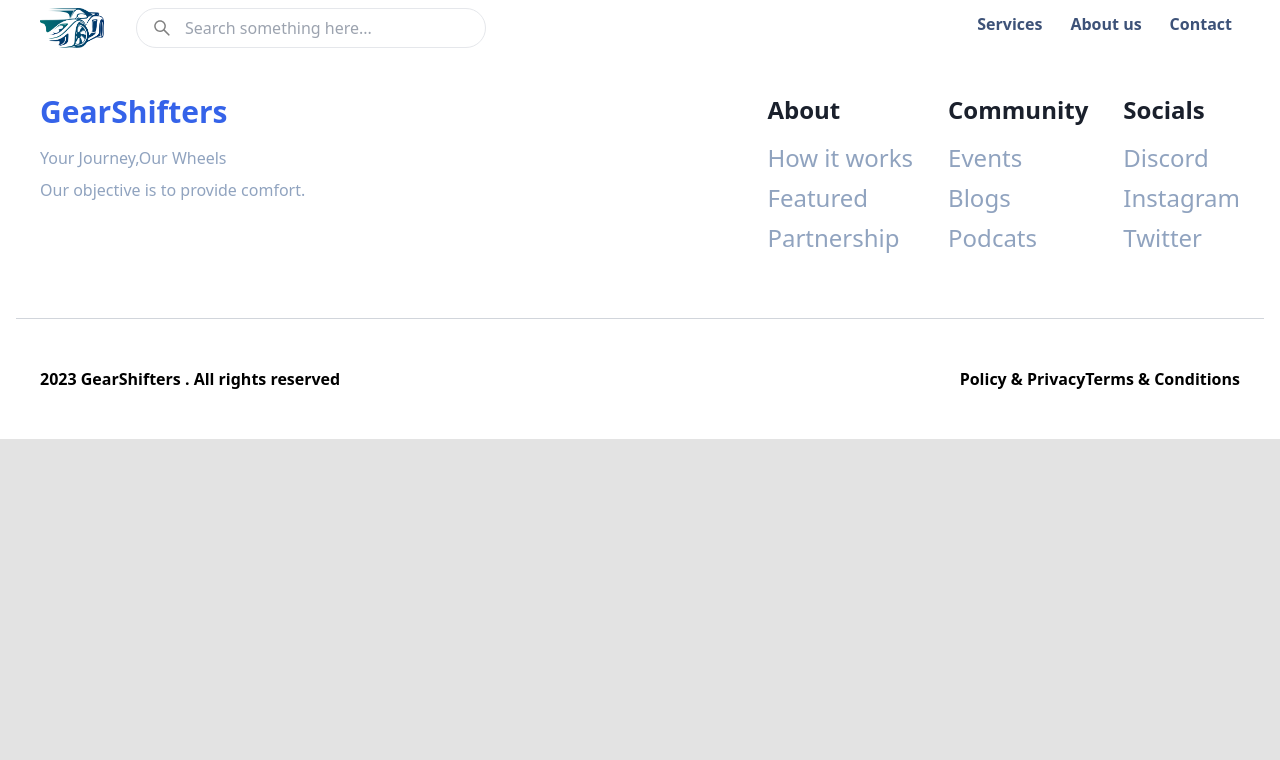
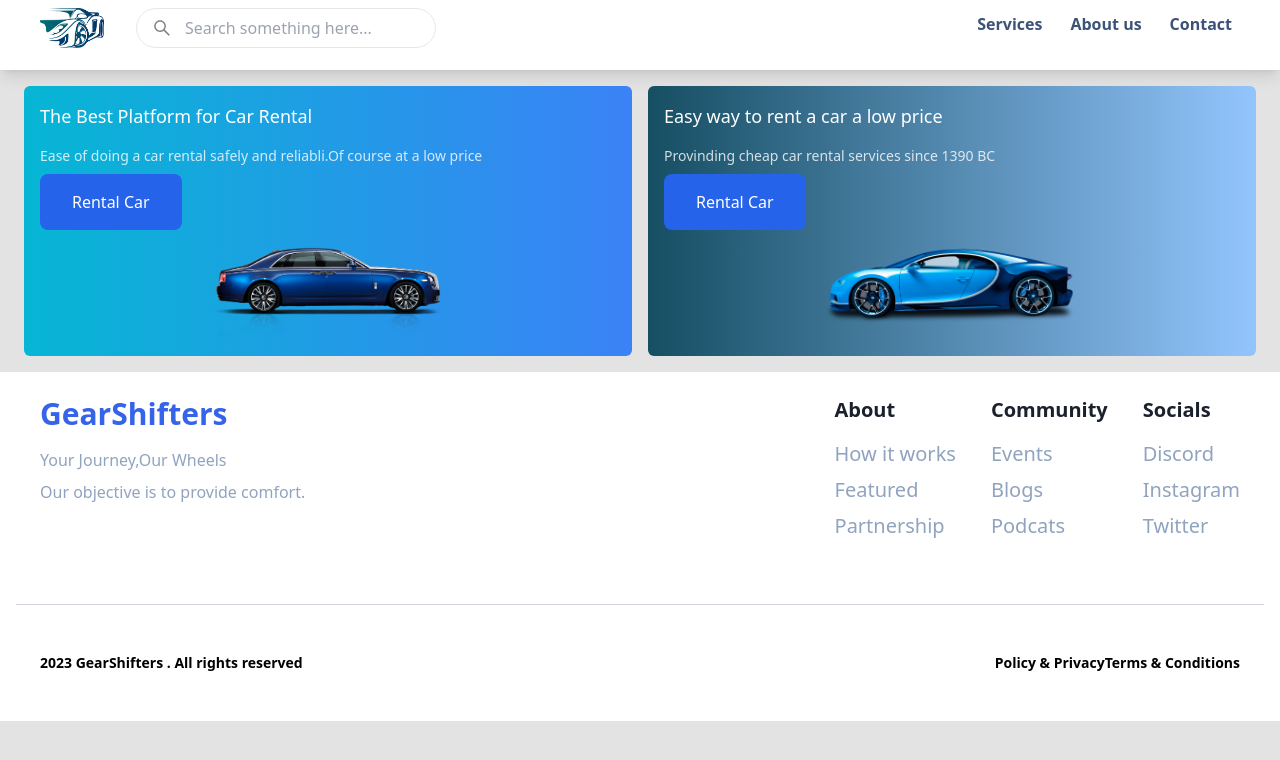
Before and after one commit to Sabir222/car-rental, a React (Vite) app: page / in a window 1280 px wide. Shown: the top 760 px of the page. Built offline with nearby package versions, Linux system fonts and the light colour scheme.

Commit message:
Adding Hero section

```diff
--- a/src/App.tsx
+++ b/src/App.tsx
@@ -1,9 +1,11 @@
 import Footer from "./Components/Footer";
+import Hero from "./Components/Hero";
 import Navbar from "./Components/Navbar";
 function App() {
   return (
     <>
       <Navbar />
+      <Hero />
       <Footer />
     </>
   );
--- /dev/null
+++ b/src/Components/CarCard.tsx
@@ -0,0 +1,7 @@
+const CarCard = () => {
+  return <div className="min-h-[100vh]">
+
+  </div>;
+};
+
+export default CarCard;
--- a/src/Components/Footer.tsx
+++ b/src/Components/Footer.tsx
@@ -12,7 +12,7 @@ const Footer = () => {
               Our objective is to provide comfort.
             </p>
           </div>
-          <div className="flex  text-2xl flex-wrap p-6">
+          <div className="flex flex-wrap p-6 text-xl">
             <div className="pr-[35px] pb-10 flex flex-col">
               <div className="font-bold pb-4 text-[#1A202C]">
                 <a href="/about">About</a>
@@ -35,13 +35,13 @@ const Footer = () => {
             </div>
           </div>
         </div>
-        <hr className="pb-6 border-t-1 border-gray-300 " />
+        <hr className="pb-6 border-gray-300 border-t-1 " />
 
-        <div className="p-6 flex flex-col font-semibold md:flex-row md:justify-between md:px-6">
+        <div className="flex flex-col p-6 text-sm font-semibold md:flex-row md:justify-between md:px-6">
           <div className="order-2 md:order-1">
             <p>2023 GearShifters . All rights reserved</p>
           </div>
-          <div className="order-1 md:order-2 flex justify-between pb-6">
+          <div className="flex justify-between order-1 pb-6 md:order-2">
             <p>Policy & Privacy</p>
             <p>Terms & Conditions</p>
           </div>
--- /dev/null
+++ b/src/Components/Hero.tsx
@@ -0,0 +1,43 @@
+const Hero = () => {
+  return (
+    <div>
+      <div className="s flex px-6 py-4 gap-4 max-w-[1400px] mx-auto">
+        <div className="h-[270px] w-[90%] bg-gradient-to-r from-cyan-500 to-blue-500 absolute sm:static top-[150px] left-6 rounded-md p-4">
+          <div className="pb-2">
+            <h1 className="pb-4 text-lg font-medium text-white">
+              The Best Platform for Car Rental
+            </h1>
+            <p className="pb-2 text-sm text-white opacity-80">
+              Ease of doing a car rental safely and reliabli.Of course at a low
+              price
+            </p>
+            <button className="px-8 py-4 font-medium text-white bg-blue-600 rounded-lg">
+              Rental Car
+            </button>
+          </div>
+          <div className="flex justify-center ">
+            <img src="/rolls.png" className="absolute w-[200px] sm:w-[260px]" />
+          </div>
+        </div>
+        <div className="h-[270px] w-[90%] hidden sm:block bg-gradient-to-r from-cyan-900 to-blue-300 absolute sm:static top-[150px] left-6 rounded-md p-4">
+          <div className="pb-2">
+            <h1 className="pb-4 text-lg font-medium text-white">
+              Easy way to rent a car a low price
+            </h1>
+            <p className="pb-2 text-sm text-white opacity-80">
+              Provinding cheap car rental services since 1390 BC
+            </p>
+            <button className="px-8 py-4 font-medium text-white bg-blue-600 rounded-lg">
+              Rental Car
+            </button>
+          </div>
+          <div className="flex justify-center ">
+            <img src="/bugatti.png" className="absolute w-[260px]" />
+          </div>
+        </div>
+      </div>
+    </div>
+  );
+};
+
+export default Hero;
--- a/src/Components/Navbar.tsx
+++ b/src/Components/Navbar.tsx
@@ -6,29 +6,28 @@ const Navbar = () => {
   const handleClick = () => {
     setNav(!nav);
   };
-
   return (
     <div>
       <div className="bg-white  w-full sm:h-[70px] h-[300px] shadow-lg">
         <div className="flex max-w-[1300px] mx-auto md:items-center justify-between">
-          <div className=" px-10 pt-2  flex gap-8 flex-col sm:flex-row">
+          <div className="flex flex-col gap-8 px-10 pt-2 sm:flex-row">
             <img src="/logo.png" className="w-16 text-blue-400" alt="logo" />
             <div className="relative">
               <input
                 type="text"
-                className="border  rounded-3xl sm:w-[350px] h-10 px-12 w-[300px]"
+                className="border  rounded-3xl sm:w-[300px] h-10 px-12 w-[90%]"
                 placeholder="Search something here..."
               />
-              <div className="absolute inset-y-0 left-4  flex items-center pointer-events-none">
+              <div className="absolute inset-y-0 flex items-center pointer-events-none left-4">
                 <AiOutlineSearch size={20} color="#808080" className="" />
               </div>
             </div>
           </div>
-          <div className=" p-2 md:flex">
+          <div className="p-2 md:flex">
             <button onClick={handleClick}>
               <AiOutlineMenu size={30} className="md:hidden text-[#3D5278]" />
             </button>
-            <div className="md:flex gap-6 pr-10 hidden ">
+            <div className="hidden gap-6 pr-10 md:flex ">
               <ul className="flex gap-7">
                 <li className="text-[#3D5278]">
                   <a className="text-[#3D5278] font-semibold" href="/services">
@@ -57,7 +56,7 @@ const Navbar = () => {
             : "fixed left-[-100%]"
         }
       >
-        <div className="p-2 flex justify-end">
+        <div className="flex justify-end p-2">
           <button onClick={handleClick}>
             <AiOutlineClose size={30} className="text-[#3D5278]" />
           </button>
```
Also changed, not shown: public/bugatti.png (added), public/rolls.png (added).
